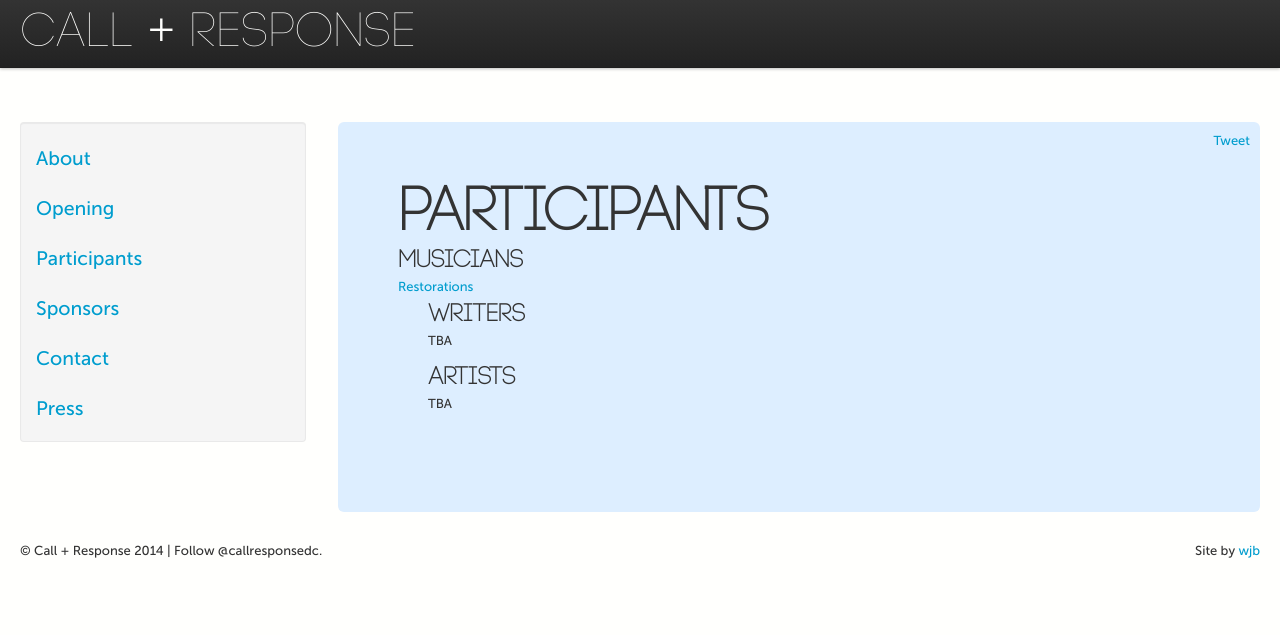
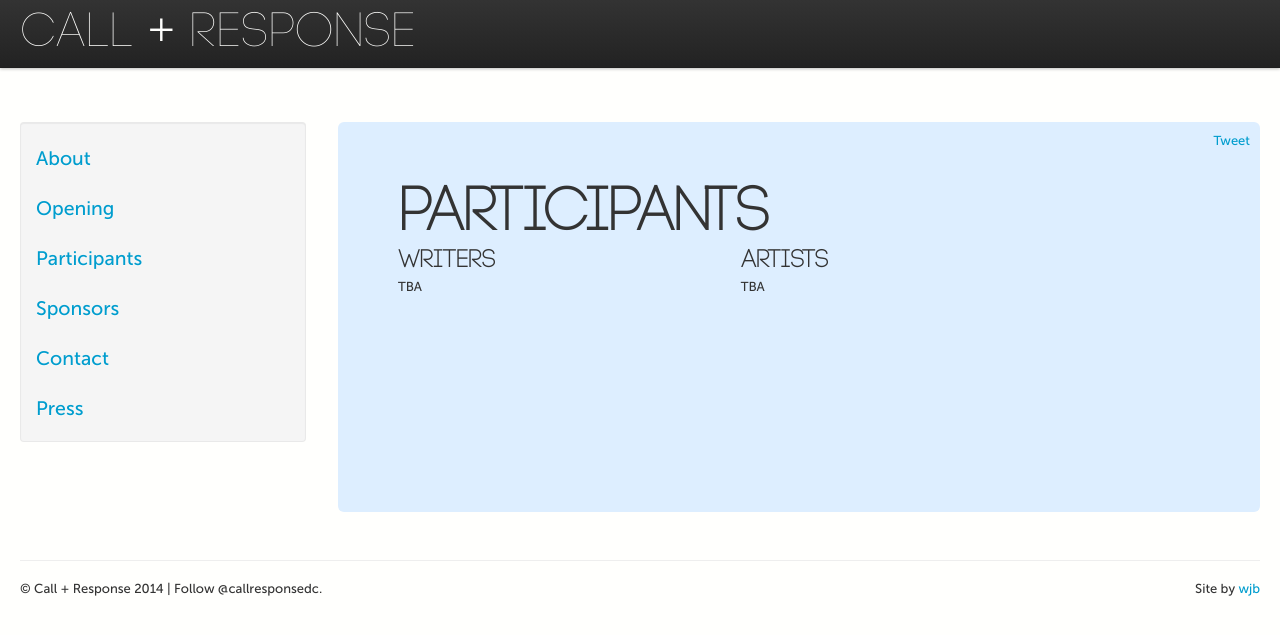
Before and after one commit to callandresponsedc/callandresponsedc, a Jekyll site: the page built from participants/index.html, in a window 1280 px wide. Shown: the top 635 px of the page. Built offline with Jekyll 4.4.1, drawn with Linux system fonts in a browser that asks for light colours; Markdown is read by kramdown in place of the engine named in the settings; comment, search, counter and statistics services are not loaded.

Commit message:
Update index.html

```diff
--- a/participants/index.html
+++ b/participants/index.html
@@ -10,10 +10,6 @@ title: Participants
   </div>
 </div>
 <div class="row-fluid">
- <div class="span5 pull-left" id="musicians">
-    <h2>Musicians
-    </h2>
-<a href="http://restorations.bandcamp.com/">Restorations</a>
   <div class="span5 pull-left" id="writers">
     <h2>Writers
     </h2>
```
